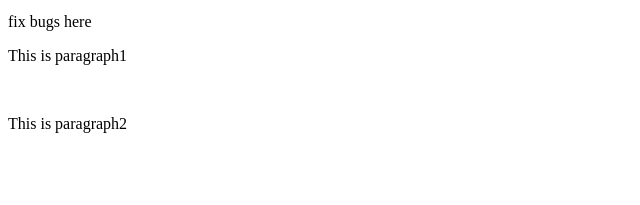
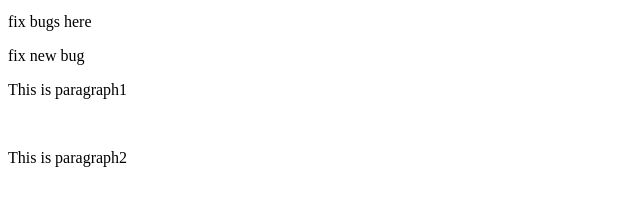
Before and after one commit to Maruki119/sample_git2_exam, a plain HTML site: page index.html in a window 1280 px wide. Shown: the part 283-488 px from the top of the page, without its empty margins (0-640 px from the left). Drawn offline with Linux system fonts and the light colour scheme.

Commit message:
Fix bug #2

```diff
--- a/index.html
+++ b/index.html
@@ -7,6 +7,7 @@
 <h1>This is another new feature</h1>
 <p>This is new content</p>
 <p>fix bugs here</p>
+<p>fix new bug</p>
 <p>This is paragraph1</p>
 <p>This is paragraph2</p>
 </body>
```
